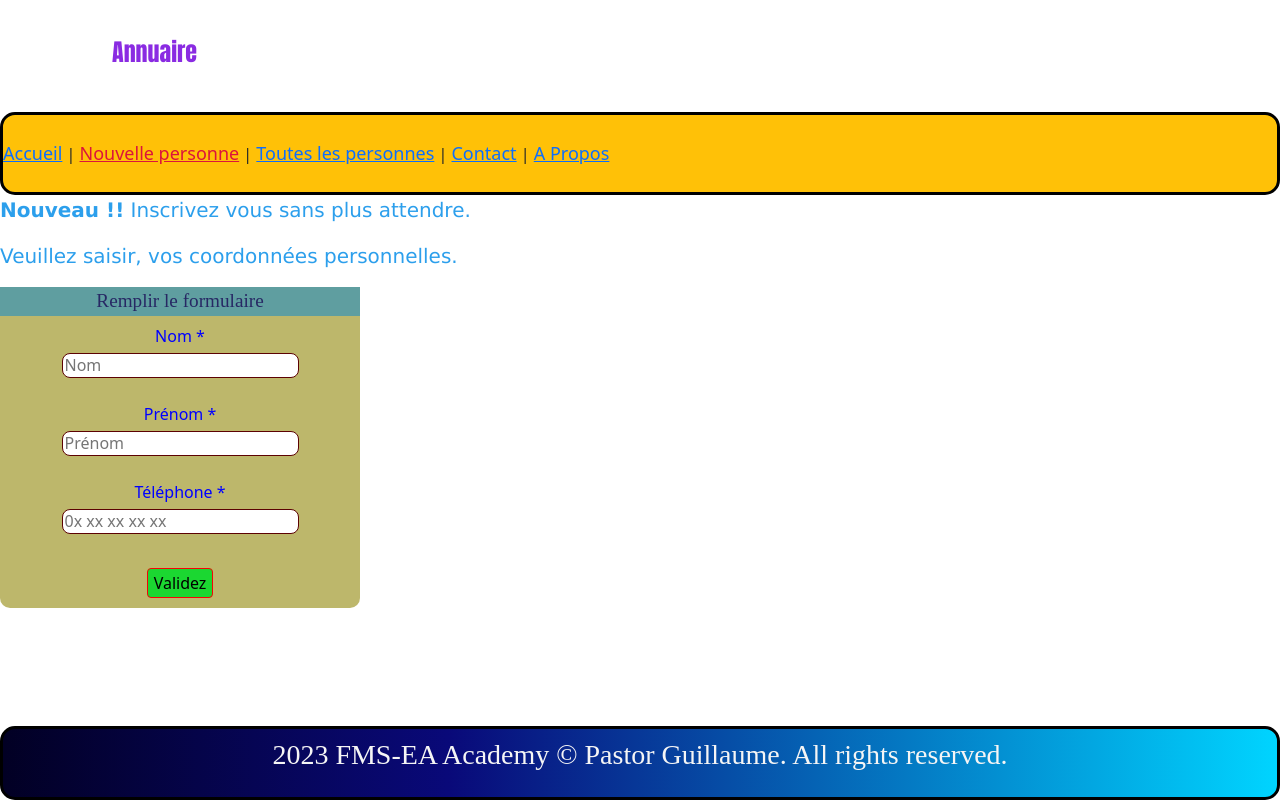
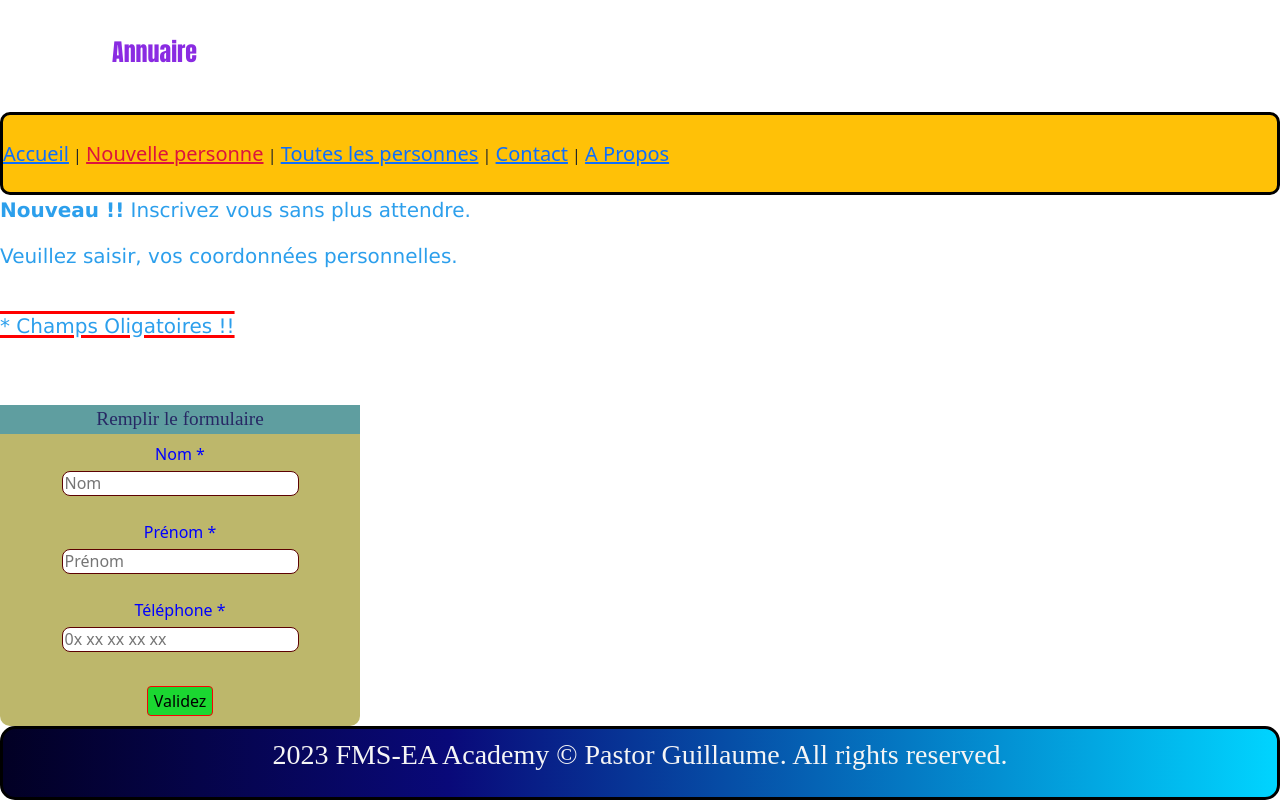
Before and after one commit to GuiomP31/annuaire, an Angular app: page /ajout-personne in a window 1280 px wide. Built offline with nearby package versions, Linux system fonts and the light colour scheme.

Commit message:
css et html nav bar

```diff
--- a/src/app/ajout-personne/ajout-personne.component.css
+++ b/src/app/ajout-personne/ajout-personne.component.css
@@ -2,6 +2,10 @@ p {
     color: rgb(44, 159, 236);
     font-size: 20px;
     font-family:Verdana, Geneva, Tahoma, sans-serif;
+}
+
+.champs {
+    text-decoration:underline overline red 3px;
 }
 
 fieldset {
--- a/src/app/ajout-personne/ajout-personne.component.html
+++ b/src/app/ajout-personne/ajout-personne.component.html
@@ -1,6 +1,8 @@
 <p><strong>Nouveau !!</strong> Inscrivez vous sans plus attendre.</p>
 <p>Veuillez saisir, vos coordonnées personnelles.</p>
-
+<br/>
+<p class="champs"> * Champs Oligatoires !!</p>
+<br/><br/>
 
 <form  #f="ngForm" (ngSubmit)="onFormSubmit(f)">
     <fieldset>
--- a/src/app/menu/menu.component.css
+++ b/src/app/menu/menu.component.css
@@ -5,9 +5,10 @@
 nav {
 height : 83px;
 border: solid black;
-border-radius: 15px;
+border-radius: 10px;
+
 }
 
 a {
-    font-size: 18px;
+    font-size: 20px;
 }
```
